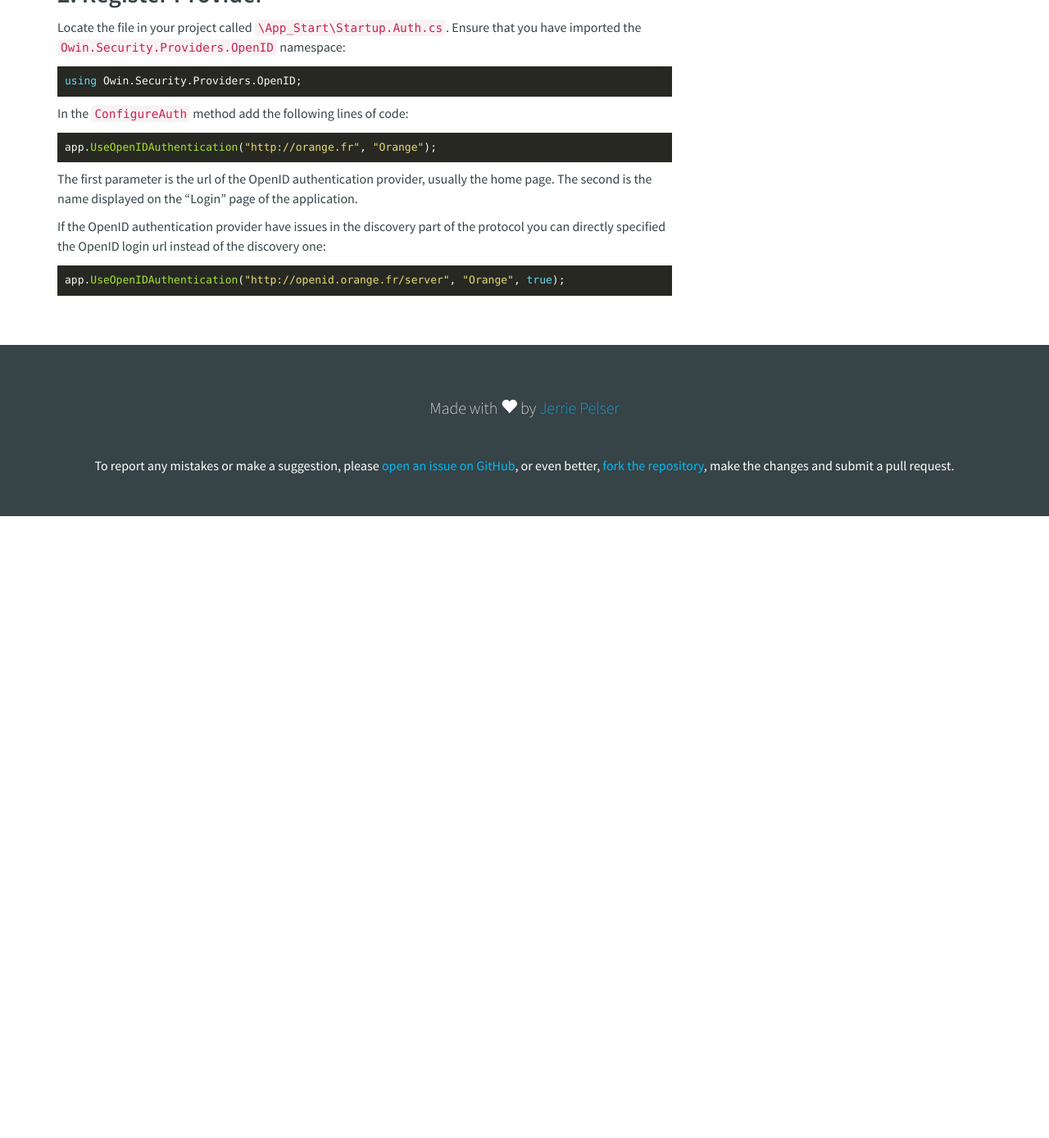
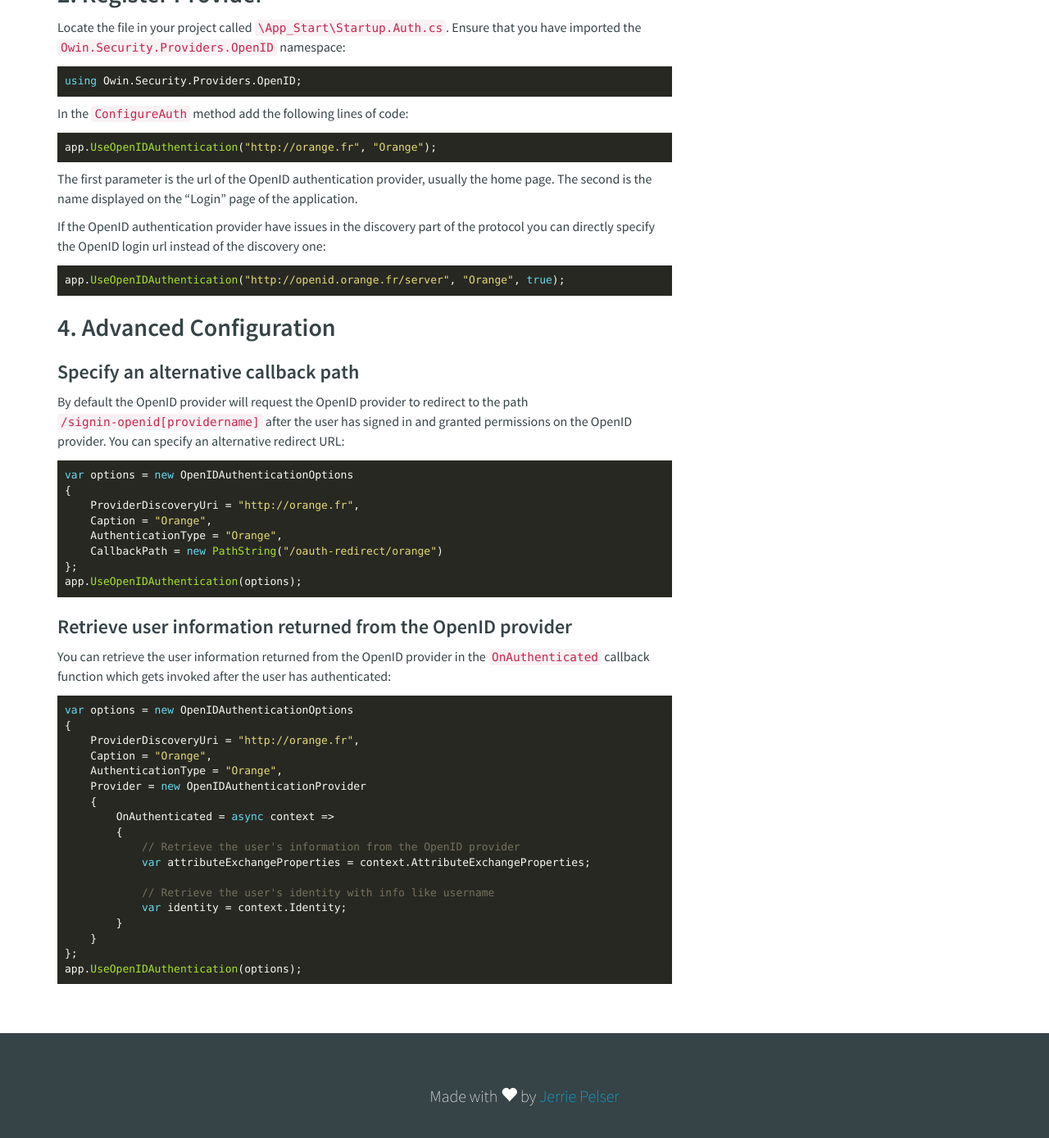
Before and after one commit to nnyegaard/oauthforaspnet, a Jekyll site: the page built from providers/_posts/2015-01-04-openid.md, in a window 1280 px wide and 1400 px high, scrolled down 611 px. Shown: the top 1389 px of the window at 82% size. Built offline with Jekyll 4.4.1, drawn with Linux system fonts in a browser that asks for light colours; nearby versions of some CDN libraries; library files that are not in the unit come from our copies; before the commit the page ends 1241 px from its top, so only the background shows below that.

Commit message:
Add advenced configuration for OpenID

```diff
--- a/providers/_posts/2015-01-04-openid.md
+++ b/providers/_posts/2015-01-04-openid.md
@@ -35,8 +35,50 @@ app.UseOpenIDAuthentication("http://orange.fr", "Orange");
 
 The first parameter is the url of the OpenID authentication provider, usually the home page. The second is the name displayed on the “Login” page of the application.
 
-If the OpenID authentication provider have issues in the discovery part of the protocol you can directly specified the OpenID login url instead of the discovery one:
+If the OpenID authentication provider have issues in the discovery part of the protocol you can directly specify the OpenID login url instead of the discovery one:
 
 {% highlight csharp %}
 app.UseOpenIDAuthentication("http://openid.orange.fr/server", "Orange", true);
 {% endhighlight %}
+
+## 4. Advanced Configuration
+
+### Specify an alternative callback path
+
+By default the OpenID provider will request the OpenID provider to redirect to the path `/signin-openid[providername]` after the user has signed in and granted permissions on the OpenID provider. You can specify an alternative redirect URL:
+
+{% highlight csharp %}
+var options = new OpenIDAuthenticationOptions
+{
+    ProviderDiscoveryUri = "http://orange.fr",
+    Caption = "Orange",
+    AuthenticationType = "Orange",
+    CallbackPath = new PathString("/oauth-redirect/orange")
+};
+app.UseOpenIDAuthentication(options);
+{% endhighlight %}
+
+### Retrieve user information returned from the OpenID provider
+
+You can retrieve the user information returned from the OpenID provider in the `OnAuthenticated` callback function which gets invoked after the user has authenticated:
+
+{% highlight csharp %}
+var options = new OpenIDAuthenticationOptions
+{
+    ProviderDiscoveryUri = "http://orange.fr",
+    Caption = "Orange",
+    AuthenticationType = "Orange",
+    Provider = new OpenIDAuthenticationProvider
+    {
+        OnAuthenticated = async context =>
+        {
+            // Retrieve the user's information from the OpenID provider
+            var attributeExchangeProperties = context.AttributeExchangeProperties;
+
+            // Retrieve the user's identity with info like username
+            var identity = context.Identity;
+        }
+    }
+};
+app.UseOpenIDAuthentication(options);
+{% endhighlight %}
```
